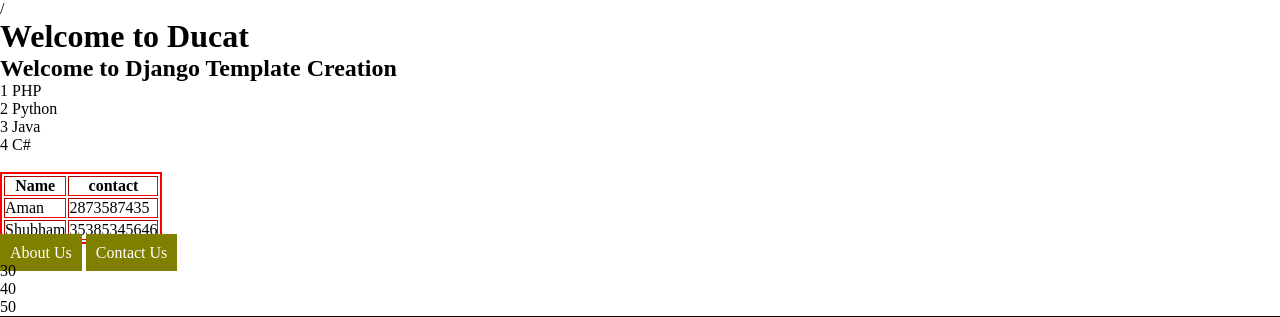
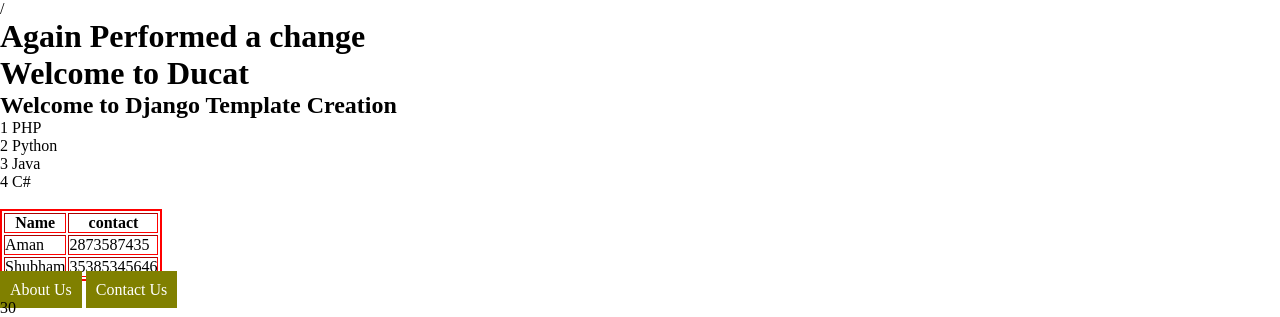
Before and after one commit to Code-With-Ashwini/Django_first_project, a Django app: page / in a window 1280 px wide. Shown: the part 240-557 px from the top of the page. Run offline with Django 5.2, Linux system fonts and the light colour scheme.

Commit message:
Added A heading for the index file

```diff
--- a/mysite/templates/index.html
+++ b/mysite/templates/index.html
@@ -1,6 +1,6 @@
 {% extends "base.html" %}
 {% block content %}
-
+        <h1>Again Performed a change</h1>
         <h1>Welcome  to Ducat</h1>
         <h2>{{bdata}}</h2>
         {% for n in clist%}
```
